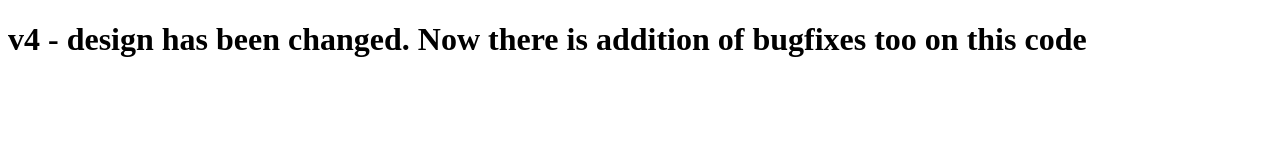
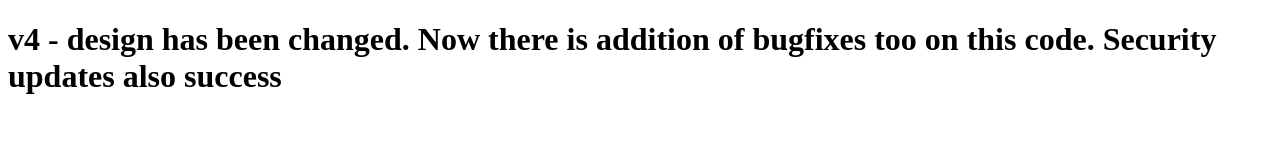
Before and after one commit to iddhawan01/datalocaltogithub, a plain HTML site: page index.html in a window 1280 px wide. Drawn offline with Linux system fonts and the light colour scheme.

Commit message:
Update index.html
Security update

```diff
--- a/index.html
+++ b/index.html
@@ -6,6 +6,6 @@
     <title>Document</title>
 </head>
 <body>
-    <h1>v4 - design has been changed. Now there is addition of bugfixes too on this code</h1>
+    <h1>v4 - design has been changed. Now there is addition of bugfixes too on this code. Security updates also success</h1>
 </body>
 </html>
```
